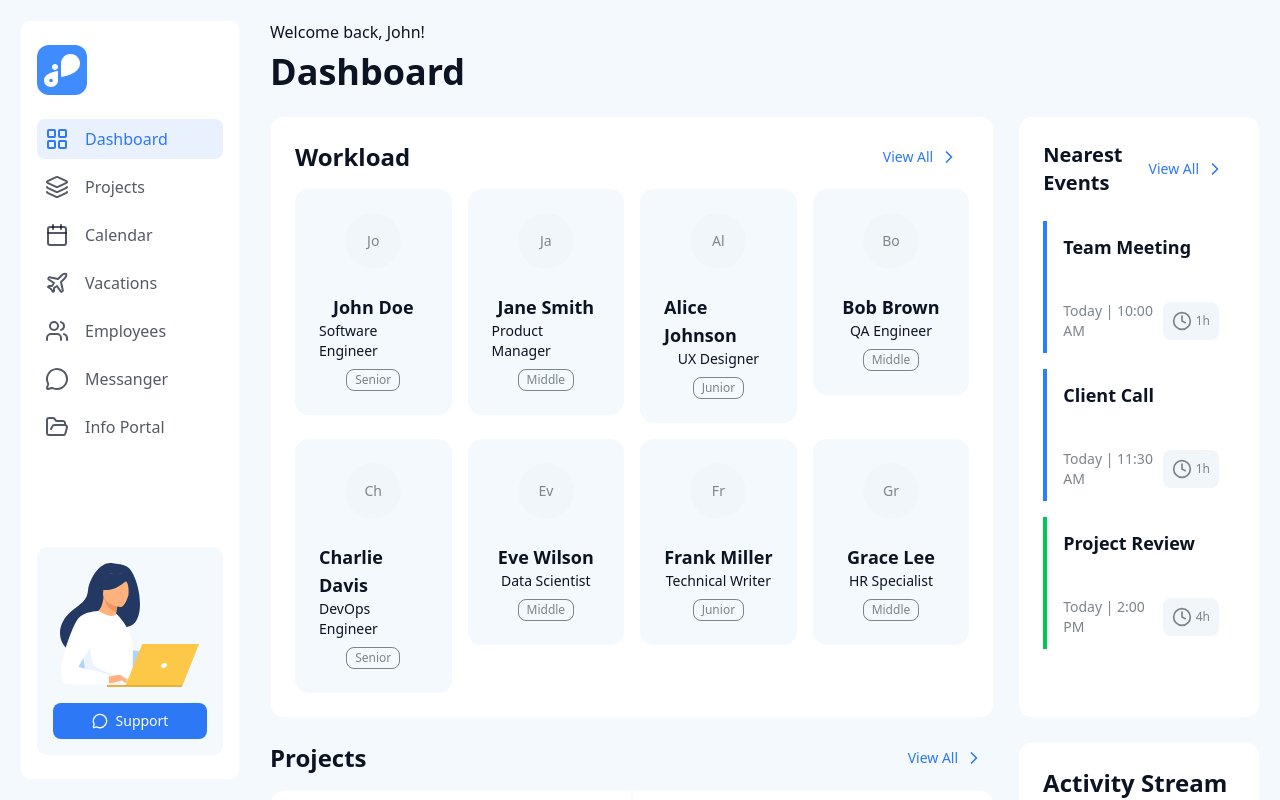
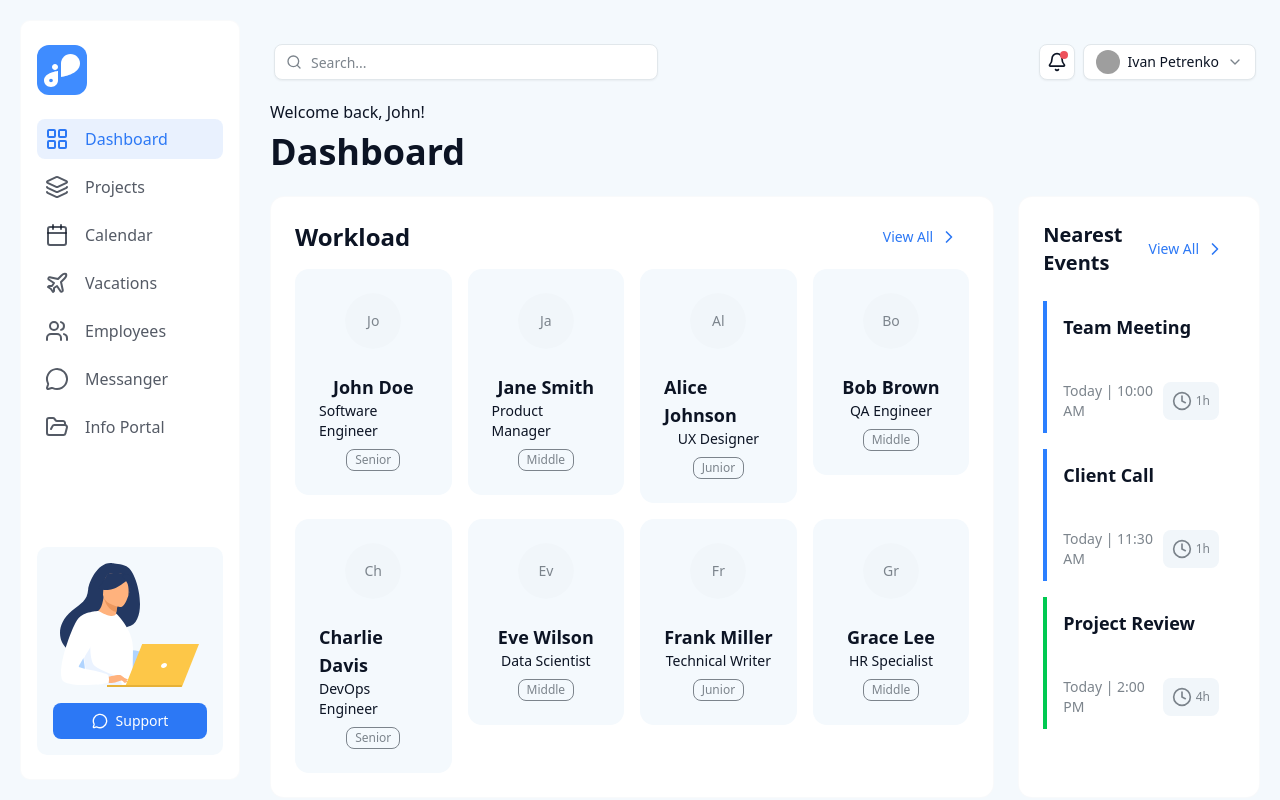
Before and after one commit to kotlovyim-dev/crm-workroom-frontend, a Next.js app: page /dashboard in a window 1280 px wide. Shown: the top 800 px of the page. Built offline with nearby package versions, Linux system fonts and the light colour scheme; grey boxes are pictures that could not be loaded.

Commit message:
feat: add Topbar component with notifications and user dropdown to DashboardLayout

```diff
--- a/src/app/(dashboard)/layout.tsx
+++ b/src/app/(dashboard)/layout.tsx
@@ -1,4 +1,5 @@
 import { Sidebar } from "@/components/layout/sidebar";
+import { Topbar } from "@/components/layout/topbar";
 
 export default function DashboardLayout({
     children,
@@ -8,7 +9,10 @@ export default function DashboardLayout({
     return (
         <div className="flex flex-row w-full gap-7.5 p-5">
             <Sidebar />
-            {children}
+            <div className="flex flex-col flex-1 min-w-0 gap-5">
+                <Topbar />
+                {children}
+            </div>
         </div>
     );
 }
--- /dev/null
+++ b/src/components/layout/topbar.tsx
@@ -0,0 +1,167 @@
+"use client";
+
+import {
+    BellIcon,
+    ChevronDownIcon,
+    LogOutIcon,
+    SearchIcon,
+    SettingsIcon,
+    UserIcon,
+} from "lucide-react";
+import { Avatar, AvatarFallback, AvatarImage } from "@/components/ui/avatar";
+import { Button } from "@/components/ui/button";
+import { Input } from "@/components/ui/input";
+import {
+    DropdownMenu,
+    DropdownMenuContent,
+    DropdownMenuItem,
+    DropdownMenuLabel,
+    DropdownMenuSeparator,
+    DropdownMenuTrigger,
+} from "@/components/ui/dropdown-menu";
+import {
+    Popover,
+    PopoverContent,
+    PopoverTrigger,
+} from "@/components/ui/popover";
+
+const NOTIFICATIONS = [
+    {
+        id: 1,
+        title: "New comment in project",
+        description: "Ivan Petrenko left a comment on task #42",
+        time: "5 min ago",
+        read: false,
+    },
+    {
+        id: 2,
+        title: "Task assigned to you",
+        description: 'Task "Update documentation" has been assigned to you',
+        time: "1 hr ago",
+        read: false,
+    },
+    {
+        id: 3,
+        title: "Meeting in 30 minutes",
+        description: "Weekly team standup at 3:00 PM",
+        time: "2 hr ago",
+        read: true,
+    },
+];
+
+export function Topbar() {
+    const unreadCount = NOTIFICATIONS.filter((n) => !n.read).length;
+
+    return (
+        <header className="flex items-center justify-between gap-4 w-full px-1 pt-6">
+            <div className="relative max-w-sm w-full">
+                <SearchIcon className="absolute left-3 top-1/2 -translate-y-1/2 size-4 text-muted-foreground pointer-events-none" />
+                <Input
+                    placeholder="Search..."
+                    className="pl-9 bg-card border shadow-xs"
+                />
+            </div>
+
+            <div className="flex items-center gap-2">
+                <Popover>
+                    <PopoverTrigger asChild>
+                        <Button
+                            variant="ghost"
+                            size="icon"
+                            className="relative bg-card border shadow-xs"
+                        >
+                            <BellIcon className="size-5" />
+                            {unreadCount > 0 && (
+                                <span className="absolute top-1.5 right-1.5 size-2 rounded-full bg-destructive" />
+                            )}
+                        </Button>
+                    </PopoverTrigger>
+                    <PopoverContent align="end" className="w-80 p-0">
+                        <div className="flex items-center justify-between px-4 py-3 border-b">
+                            <span className="font-semibold text-sm">
+                                Notifications
+                            </span>
+                            {unreadCount > 0 && (
+                                <span className="text-xs text-muted-foreground">
+                                    {unreadCount} unread
+                                </span>
+                            )}
+                        </div>
+                        <ul className="flex flex-col">
+                            {NOTIFICATIONS.map((notification) => (
+                                <li
+                                    key={notification.id}
+                                    className={`flex flex-col gap-1 px-4 py-3 border-b last:border-b-0 cursor-pointer hover:bg-muted/50 transition-colors ${
+                                        !notification.read ? "bg-primary/5" : ""
+                                    }`}
+                                >
+                                    <div className="flex items-center justify-between gap-2">
+                                        <span className="text-sm font-medium leading-tight">
+                                            {notification.title}
+                                        </span>
+                                        {!notification.read && (
+                                            <span className="size-2 shrink-0 rounded-full bg-primary" />
+                                        )}
+                                    </div>
+                                    <span className="text-xs text-muted-foreground">
+                                        {notification.description}
+                                    </span>
+                                    <span className="text-xs text-muted-foreground/70">
+                                        {notification.time}
+                                    </span>
+                                </li>
+                            ))}
+                        </ul>
+                        <div className="px-4 py-2 border-t">
+                            <Button
+                                variant="ghost"
+                                size="sm"
+                                className="w-full text-xs text-muted-foreground"
+                            >
+                                View all
+                            </Button>
+                        </div>
+                    </PopoverContent>
+                </Popover>
+
+                <DropdownMenu>
+                    <DropdownMenuTrigger asChild>
+                        <Button
+                            variant="ghost"
+                            className="flex items-center gap-2 px-3 bg-card border shadow-xs"
+                        >
+                            <Avatar size="sm">
+                                <AvatarImage
+                                    src="/avatar.png"
+                                    alt="User avatar"
+                                />
+                                <AvatarFallback>IP</AvatarFallback>
+                            </Avatar>
+                            <span className="text-sm font-medium">
+                                Ivan Petrenko
+                            </span>
+                            <ChevronDownIcon className="size-4 text-muted-foreground" />
+                        </Button>
+                    </DropdownMenuTrigger>
+                    <DropdownMenuContent align="end" className="w-52">
+                        <DropdownMenuLabel>My account</DropdownMenuLabel>
+                        <DropdownMenuSeparator />
+                        <DropdownMenuItem>
+                            <UserIcon className="size-4" />
+                            Profile
+                        </DropdownMenuItem>
+                        <DropdownMenuItem>
+                            <SettingsIcon className="size-4" />
+                            Settings
+                        </DropdownMenuItem>
+                        <DropdownMenuSeparator />
+                        <DropdownMenuItem variant="destructive">
+                            <LogOutIcon className="size-4" />
+                            Sign out
+                        </DropdownMenuItem>
+                    </DropdownMenuContent>
+                </DropdownMenu>
+            </div>
+        </header>
+    );
+}
```
